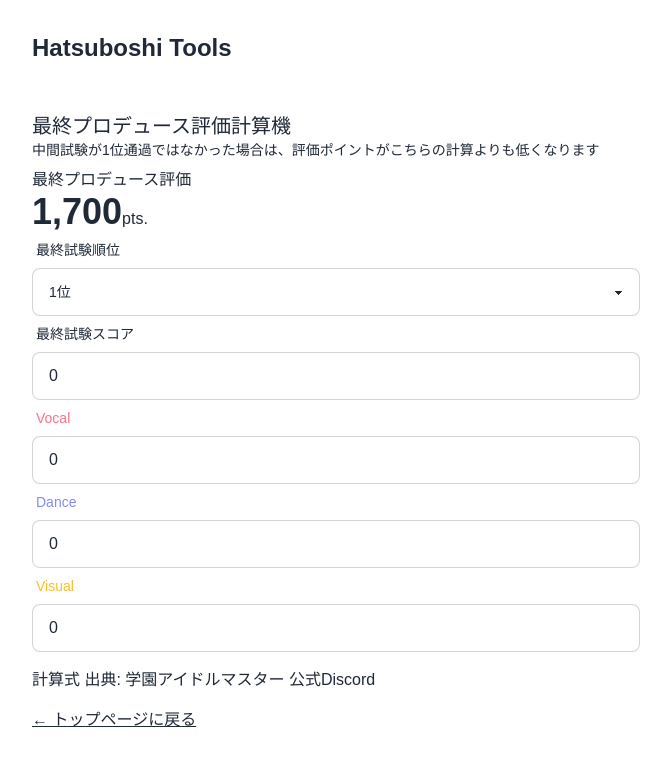
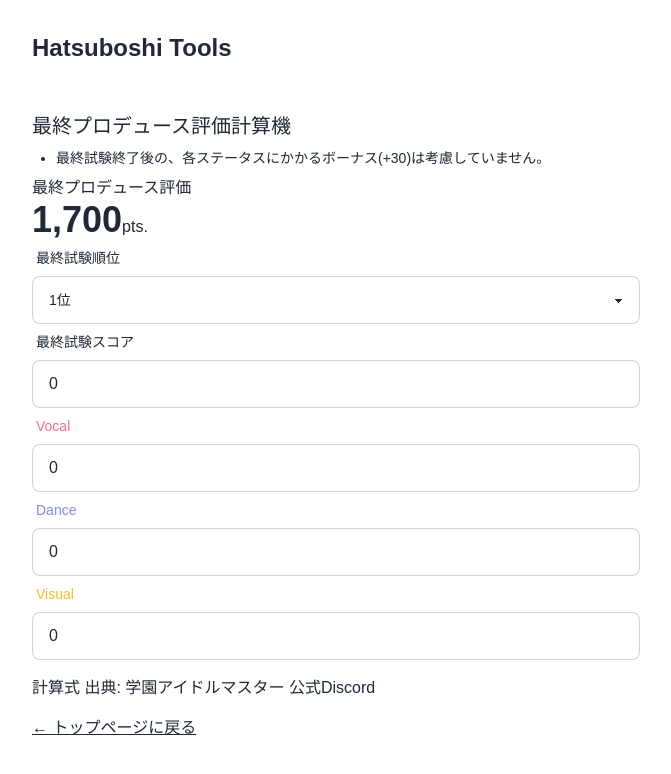
Before and after one commit to lonsagisawa/hatsuboshi-tools, a Nuxt app: page /power_calculator in a window 1280 px wide. Shown: the top 774 px of the page, without its empty margins (304-975 px from the left). Built offline with nearby package versions, Linux system fonts and the light colour scheme; a web font is replaced by a local one.

Commit message:
記述の修正

```diff
--- a/pages/power_calculator.vue
+++ b/pages/power_calculator.vue
@@ -82,9 +82,11 @@ const idolPowerFormatted = computed(() => {
 <template>
   <h1 class="text-xl font-medium">最終プロデュース評価計算機</h1>
 
-  <p class="text-sm">中間試験が1位通過ではなかった場合は、評価ポイントがこちらの計算よりも低くなります</p>
+  <ul class="text-sm list-disc ml-6 my-2">
+    <li>最終試験終了後の、各ステータスにかかるボーナス(+30)は考慮していません。</li>
+  </ul>
 
-  <p class="mt-2">最終プロデュース評価</p>
+  <p>最終プロデュース評価</p>
 
   <p>
     <span v-if="idolPower >= 13000" class="text-4xl font-bold text-yellow-500 mr-2">S</span>
```
